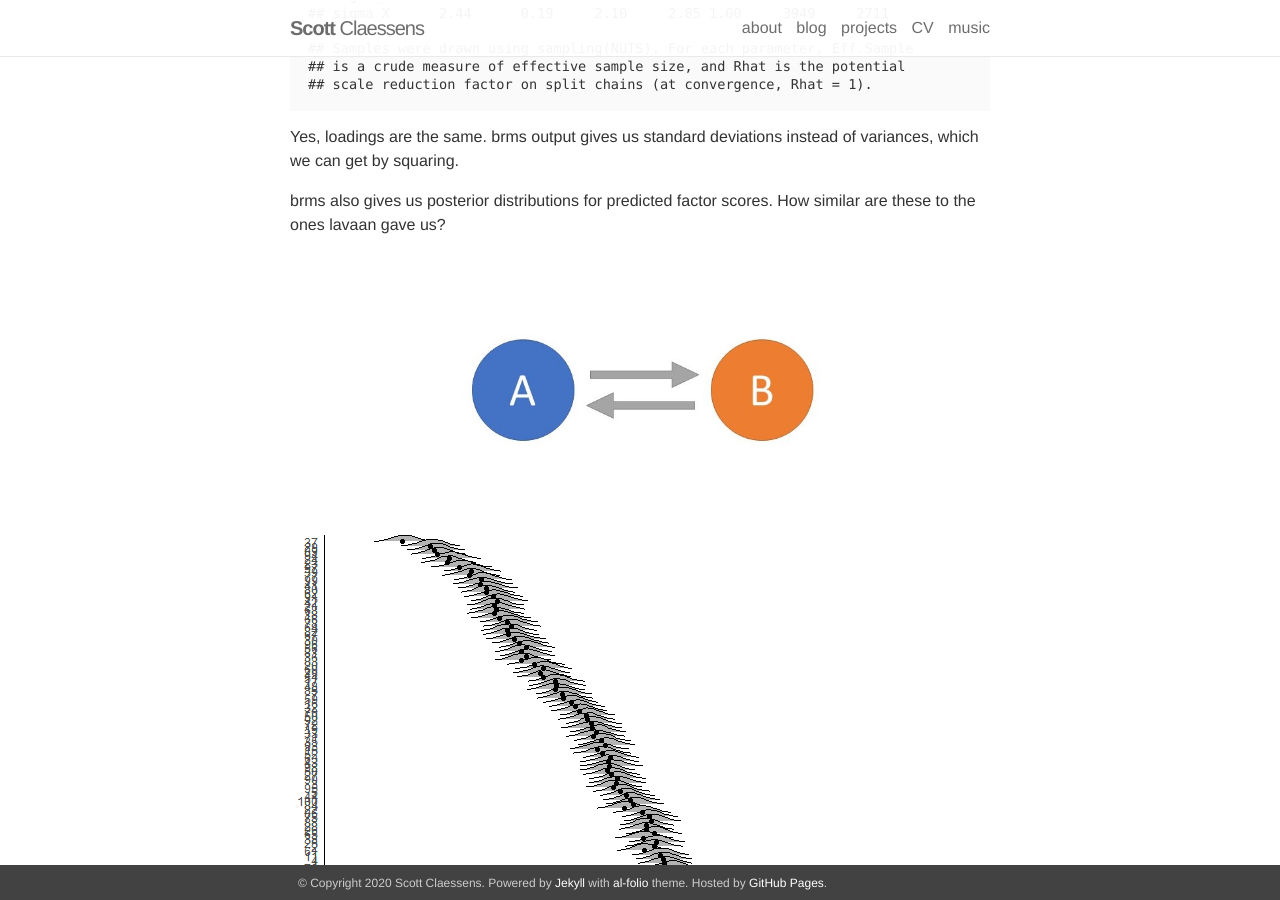
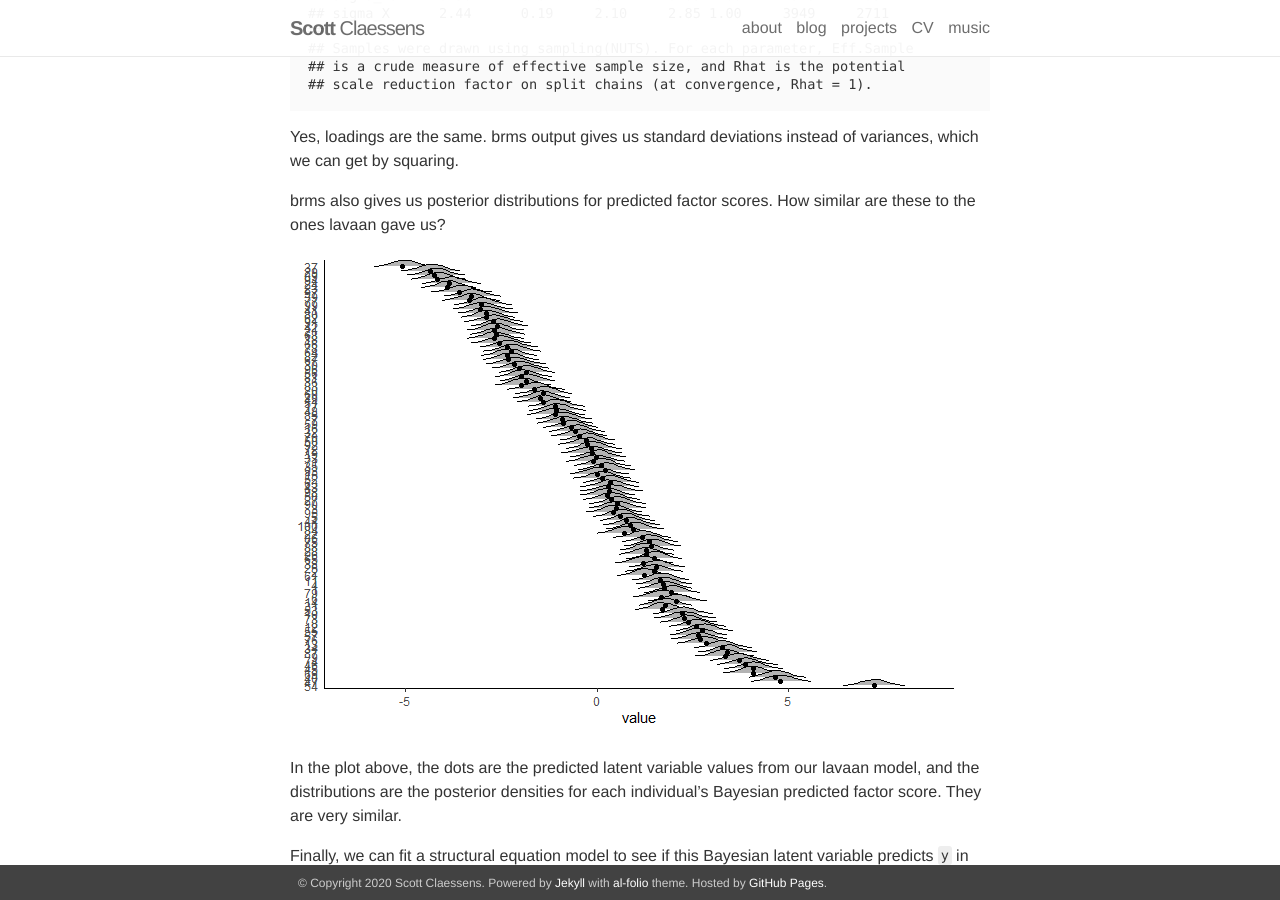
Before and after one commit to ScottClaessens/ScottClaessens.github.io, a Jekyll site: the page built from _posts/2020-01-20-brmsLV.markdown, in a window 1280 px wide and 900 px high, scrolled down 4196 px. Built offline with Jekyll 4.4.1, drawn with Linux system fonts in a browser that asks for light colours; nearby versions of some CDN libraries.

Commit message:
fix figures againn

```diff
--- a/_posts/2020-01-20-brmsLV.markdown
+++ b/_posts/2020-01-20-brmsLV.markdown
@@ -211,10 +211,6 @@ instead of variances, which we can get by squaring.
 brms also gives us posterior distributions for predicted factor scores.
 How similar are these to the ones lavaan gave us?
 
-<div class="img_row">
-	<img class="col three" src="{{ site.baseurl }}/assets/img/direct_reciprocity.jpg" alt="" title="Direct Reciprocity"/>
-</div>
-
 ![](/assets/img/brmsLV/unnamed-chunk-167-1.png)
 
 In the plot above, the dots are the predicted latent variable values
```
